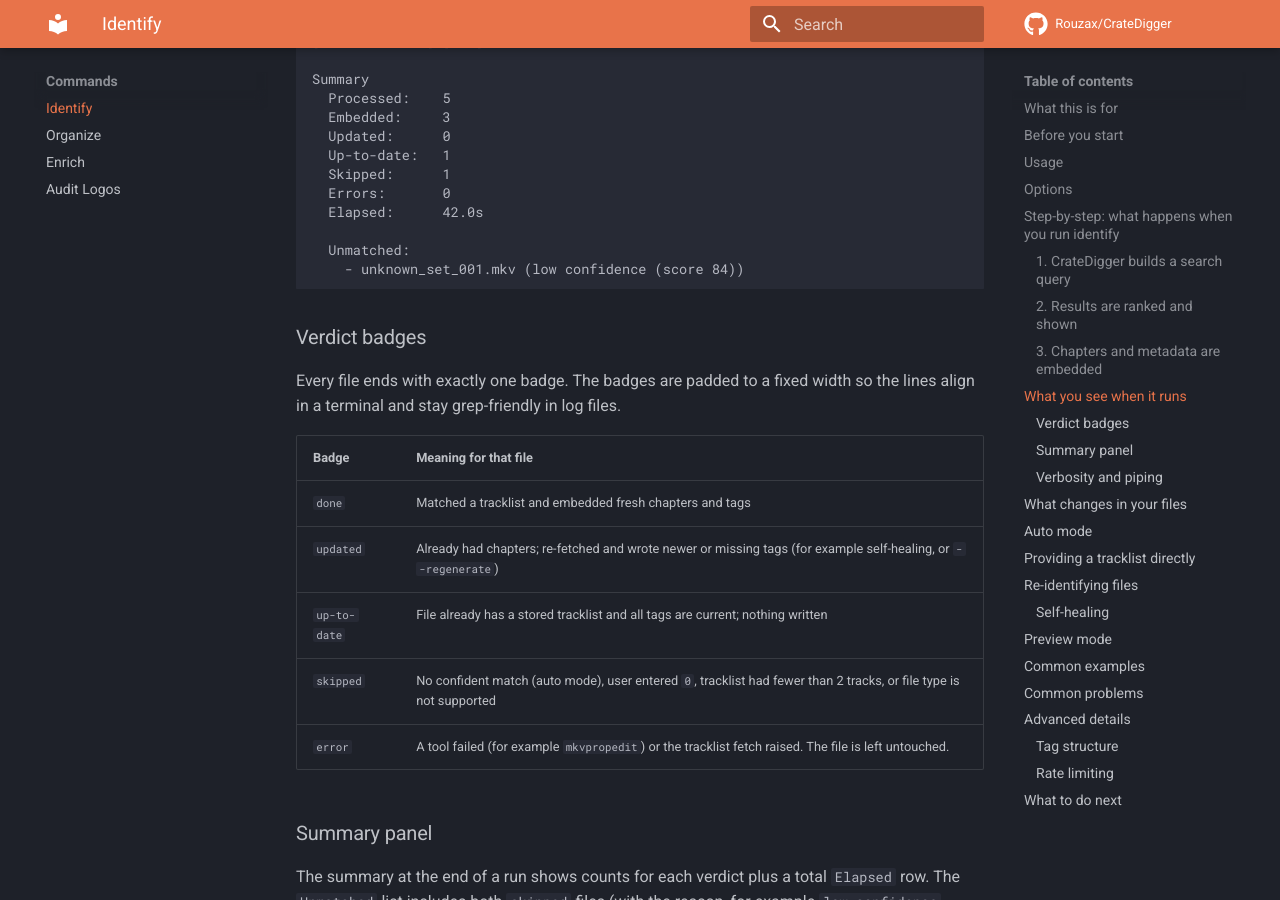
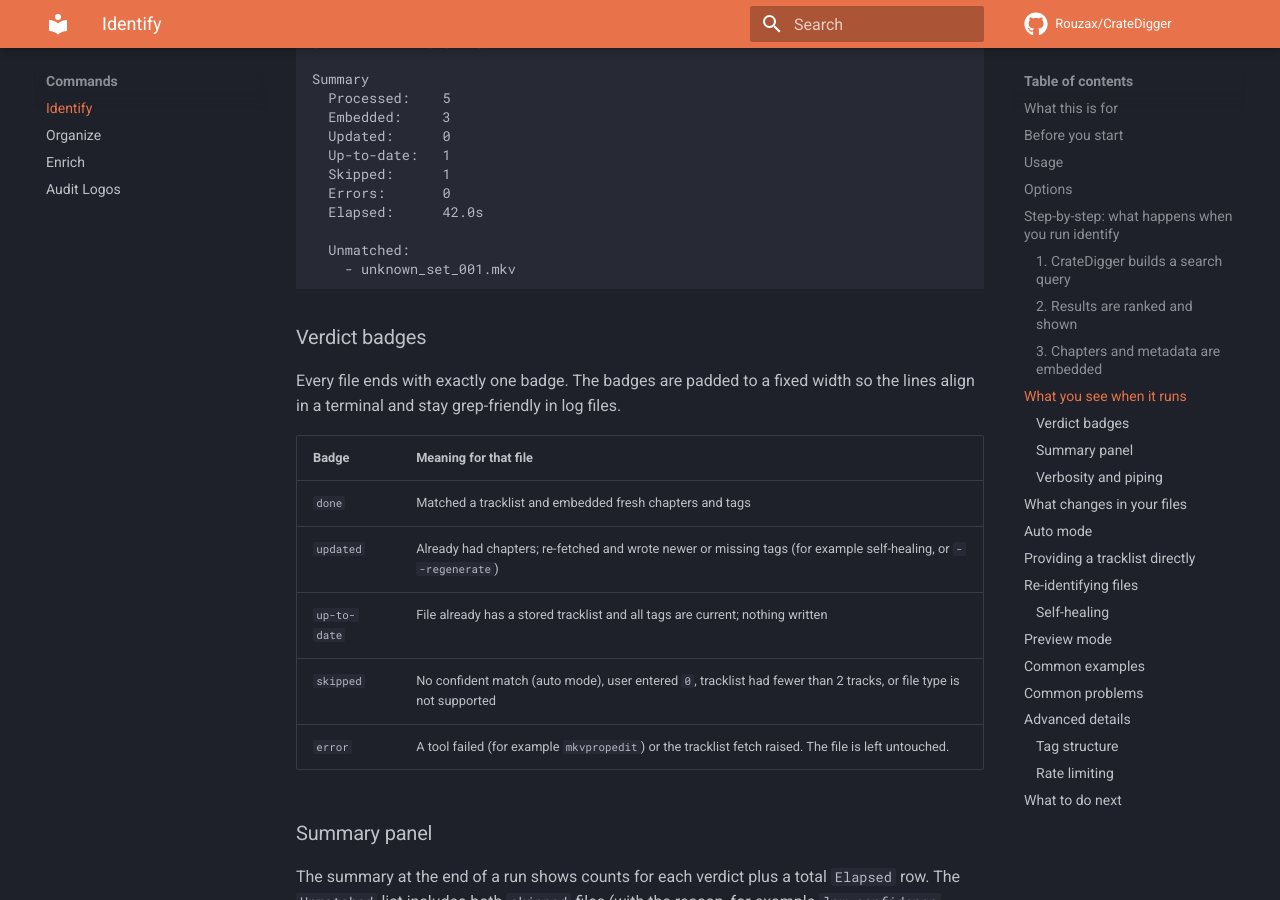
Before and after one commit to Rouzax/CrateDigger, an MkDocs documentation site: the page built from docs/commands/identify.md, in a window 1280 px wide and 900 px high, scrolled down 3588 px. Built offline with MkDocs 1.6.1 and Material for MkDocs 9.7.7, drawn with Linux system fonts in a browser that asks for light colours; comment, search, counter and statistics services are not loaded.

Commit message:
docs(identify): drop nested parens from Unmatched sample line

````diff
--- a/docs/commands/identify.md
+++ b/docs/commands/identify.md
@@ -143,7 +143,7 @@ Summary
   Elapsed:      42.0s
 
   Unmatched:
-    - unknown_set_001.mkv (low confidence (score 84))
+    - unknown_set_001.mkv
 ```
 
 ### Verdict badges
````
